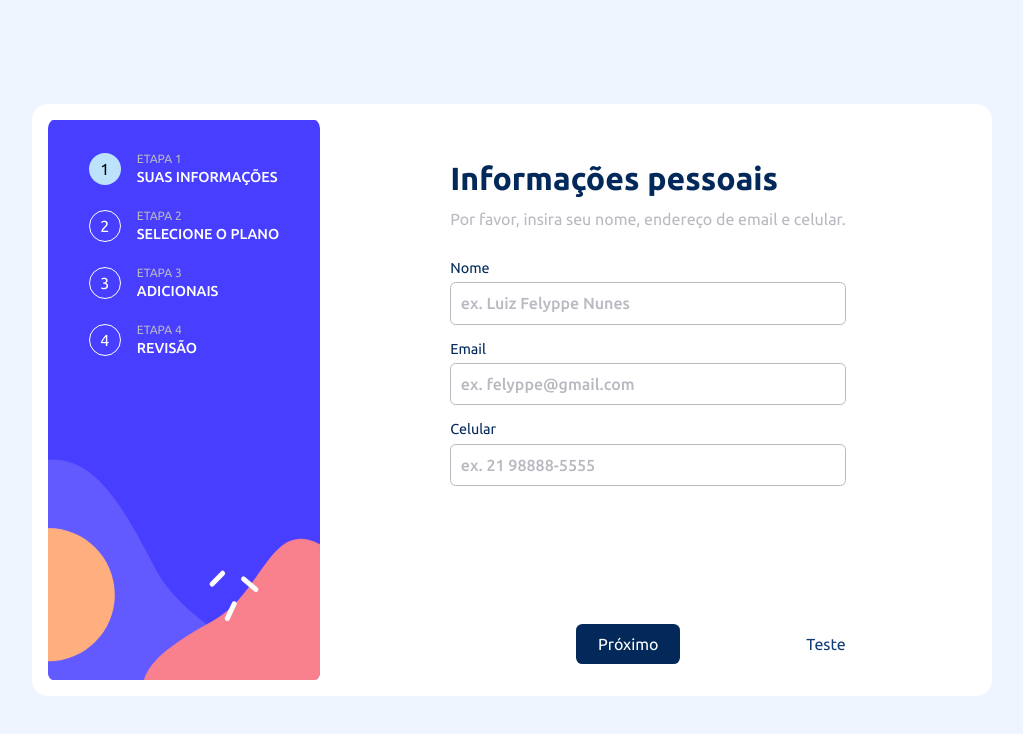
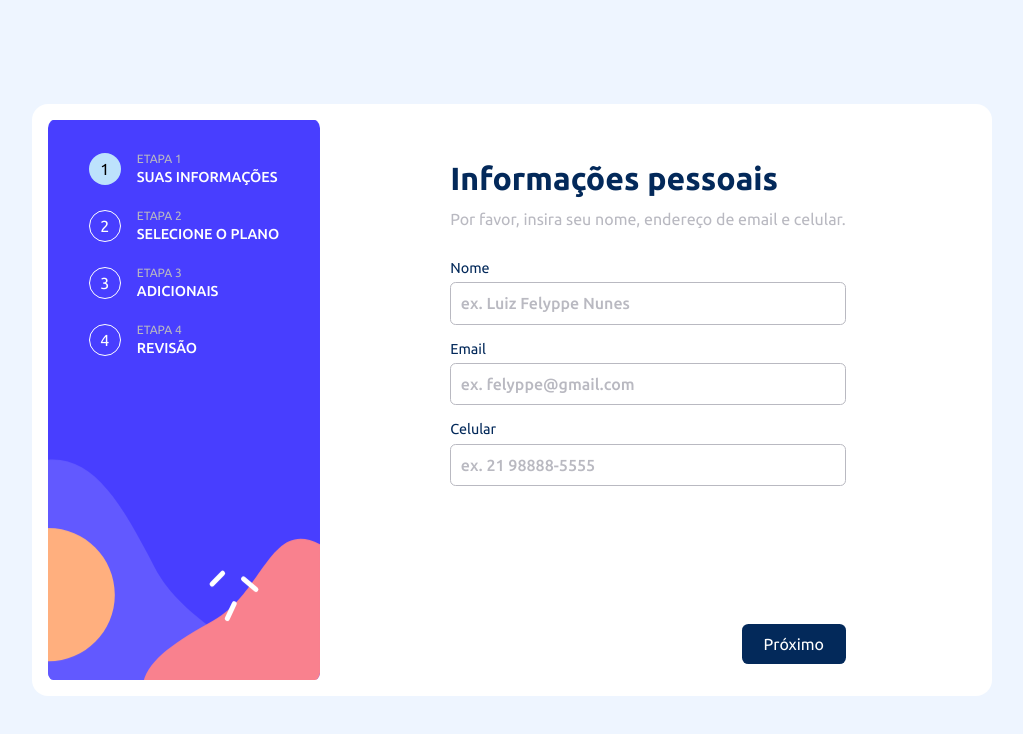
Before and after one commit to Felyppe1/multi-step-form, a React (Vite) app: page / in a window 1280 px wide. Shown: the top 734 px of the page, without its empty margins (128-1151 px from the left). Built offline with nearby package versions, Linux system fonts and the light colour scheme; the HTML template or start-up script is replaced by a standard one.

Commit message:
feat: form context

```diff
--- a/src/App.tsx
+++ b/src/App.tsx
@@ -3,15 +3,18 @@ import { Router } from './Router'
 import { ThemeProvider } from 'styled-components'
 import { GlobalStyles } from './styles/global'
 import { DefaultTheme } from './styles/themes/DefaultTheme'
+import { FormDataContextProvider } from './contexts/FormDataContext'
 
 function App() {
   return (
+    <FormDataContextProvider>
       <ThemeProvider theme={DefaultTheme}>
         <BrowserRouter>
           <Router />
         </BrowserRouter>
         <GlobalStyles />
       </ThemeProvider>
+    </FormDataContextProvider>
   )
 }
 
--- /dev/null
+++ b/src/contexts/FormDataContext.tsx
@@ -0,0 +1,53 @@
+import { createContext, useState } from "react"
+
+interface FormDataContextProps {
+    stepOneData: StepOneDataProps | undefined
+    saveStepOneData(data: StepOneDataProps): void
+    setStepOneData(data: StepOneDataProps): void
+    // name: string
+    // setName(name: string): void
+    // email: string
+    // setEmail(email: string): void
+    // cellphone: string
+    // setCellphone(cellphone: string): void
+}
+
+interface StepOneDataProps {
+    name: string
+    email: string
+    cellphone: string
+}
+
+export const FormDataContext = createContext({} as FormDataContextProps)
+
+export function FormDataContextProvider({ children }: { children: React.ReactNode}) {
+    const [stepOneData, setStepOneData] = useState<StepOneDataProps>()
+
+    function saveStepOneData({ name, email, cellphone }: StepOneDataProps) {
+        setStepOneData({name, email, cellphone})
+    }
+
+    // const [ name, setName ] = useState('')
+    // const [ email, setEmail ] = useState('')
+    // const [ cellphone, setCellphone ] = useState('')
+
+    console.log(stepOneData)
+
+    return (
+        <FormDataContext.Provider
+            value={{
+                saveStepOneData,
+                stepOneData,
+                setStepOneData,
+                // name,
+                // setName,
+                // email,
+                // setEmail,
+                // cellphone,
+                // setCellphone
+            }}
+        >
+            { children }
+        </FormDataContext.Provider>
+    )
+}
--- a/src/pages/StepOne/index.tsx
+++ b/src/pages/StepOne/index.tsx
@@ -1,10 +1,11 @@
-import { NavLink } from "react-router-dom"
-import { Container, SubContainer, FieldDiv, Input, LabelDiv, Label, Error, SubText, Form, BottomDiv } from "./styles"
-import { NextLink } from "../../components/NextLink"
+import { NavLink, useNavigate } from "react-router-dom"
+import * as S from "./styles"
 import { useForm } from "react-hook-form"
 import * as zod from 'zod'
 import { zodResolver } from "@hookform/resolvers/zod"
-import { useRef } from "react"
+import { useContext } from "react"
+import { SubmitButton } from "../../styles/SubmitButton"
+import { FormDataContext } from "../../contexts/FormDataContext"
 
 const StepOneValidationSchema = zod.object({
     name: zod.string().min(1, 'Nome é obrigatório'),
@@ -15,6 +16,8 @@ const StepOneValidationSchema = zod.object({
 type StepOneData = zod.infer<typeof StepOneValidationSchema>
 
 export function StepOne() {
+    const { saveStepOneData } = useContext(FormDataContext)
+
     const { register, handleSubmit, formState: {errors} } = useForm({
         resolver: zodResolver(StepOneValidationSchema),
         defaultValues: {
@@ -24,70 +27,70 @@ export function StepOne() {
         }
     })
 
-    const errorRef = useRef<HTMLSpanElement | null>(null)
-
-    console.log(!!errors.name?.message)
+    const navigate = useNavigate()
 
     function getStepOneData(data: StepOneData) {
-        console.log(data)
+        if (StepOneValidationSchema.safeParse(data)) {
+            saveStepOneData(data)
+            navigate('/plano')
+        }
     }
 
     return (
-        <Container>
-            <SubContainer>
+        <S.Container>
+            <S.SubContainer>
                 <div>
                     <h1>Informações pessoais</h1>
-                    <SubText>Por favor, insira seu nome, endereço de email e celular.</SubText>
+                    <S.SubText>Por favor, insira seu nome, endereço de email e celular.</S.SubText>
 
-                    <Form onSubmit={handleSubmit(getStepOneData)}>
-                        <FieldDiv>
-                            <LabelDiv>
-                                <Label htmlFor="name">Nome</Label>
-                                {errors.name && <Error ref={errorRef} >{errors.name.message}</Error>}
-                            </LabelDiv>
-                            <Input
+                    <S.Form onSubmit={handleSubmit(getStepOneData)}>
+                        <S.FieldDiv>
+                            <S.LabelDiv>
+                                <S.Label htmlFor="name">Nome</S.Label>
+                                {errors.name && <S.Error>{errors.name?.message}</S.Error>}
+                            </S.LabelDiv>
+                            <S.Input
                                 {...register('name')}
-                                isInvalid={!!errors.name?.message}
+                                $isInvalid={!!errors.name?.message}
                                 type="text"
                                 placeholder="ex. Luiz Felyppe Nunes"
                                 id="name"
                             />
-                        </FieldDiv>
-                        <FieldDiv>
-                            <LabelDiv>
-                                <Label htmlFor="email">Email</Label>
-                                {errors?.email && <Error>{errors.email.message}</Error>}
-                            </LabelDiv>
-                            <Input
+                        </S.FieldDiv>
+                        <S.FieldDiv>
+                            <S.LabelDiv>
+                                <S.Label htmlFor="email">Email</S.Label>
+                                {errors?.email && <S.Error>{errors.email?.message}</S.Error>}
+                            </S.LabelDiv>
+                            <S.Input
                                 {...register('email')}
-                                isInvalid={!!errors.email?.message}
+                                $isInvalid={!!errors.email?.message}
                                 type="email"
                                 placeholder="ex. felyppe@gmail.com"
                                 id="email"
                             />
-                        </FieldDiv>
-                        <FieldDiv>
-                            <LabelDiv>
-                                <Label htmlFor="cellphone">Celular</Label>
-                                {errors?.cellphone && <Error>{errors?.cellphone.message}</Error>}
-                            </LabelDiv>
-                            <Input
+                        </S.FieldDiv>
+                        <S.FieldDiv>
+                            <S.LabelDiv>
+                                <S.Label htmlFor="cellphone">Celular</S.Label>
+                                {errors?.cellphone && <S.Error>{errors.cellphone?.message}</S.Error>}
+                            </S.LabelDiv>
+                            <S.Input
                                 {...register('cellphone')}
-                                isInvalid={!!errors.cellphone?.message}
+                                $isInvalid={!!errors.cellphone?.message}
                                 type="text"
                                 placeholder="ex. 21 98888-5555"
                                 id="cellphone"
                             />
-                        </FieldDiv>
+                        </S.FieldDiv>
                         <input hidden type="submit" value="" />
-                    </Form>
+                    </S.Form>
                 </div>
-                <BottomDiv>
+                <S.BottomDiv>
                     <NavLink to='/'></NavLink>
-                    <NextLink to='/plano'>Próximo</NextLink>
-                    <button onClick={handleSubmit(getStepOneData)}>Teste</button>
-                </BottomDiv>
-            </SubContainer>
-        </Container>
+                    <SubmitButton onClick={handleSubmit(getStepOneData)}>Próximo</SubmitButton>
+                </S.BottomDiv>
+            </S.SubContainer>
+        </S.Container>
     )
 }
--- a/src/pages/StepOne/styles.ts
+++ b/src/pages/StepOne/styles.ts
@@ -1,7 +1,7 @@
 import { styled, keyframes } from "styled-components";
 
 interface InputProps {
-    isInvalid?: boolean
+    $isInvalid?: boolean
 }
 
 export const Container = styled.div`
@@ -53,12 +53,12 @@ export const Input = styled.input<InputProps>`
     padding: 0.7rem 0.6rem;
     font-weight: 500;
     border-radius: 0.35rem;
-    border: 1px solid ${props => props.isInvalid ? props.theme.errorText :props.theme.subText};
+    border: 1px solid ${props => props.$isInvalid ? props.theme.errorText :props.theme.subText};
     margin-top: 0.4rem;
     width: 100%;
 
     &:focus {
-        box-shadow: 0 0 0 .6px ${props => props.isInvalid ? props.theme.errorText : props.theme.bgButton};
+        box-shadow: 0 0 0 .6px ${props => props.$isInvalid ? props.theme.errorText : props.theme.bgButton};
     }
 
     &::placeholder {
@@ -67,7 +67,7 @@ export const Input = styled.input<InputProps>`
 `
 
 export const FieldDiv = styled.div`
-    margin-top: 1rem
+    margin-top: 1rem;
 `
 
 export const BottomDiv = styled.div`
--- /dev/null
+++ b/src/styles/SubmitButton.ts
@@ -0,0 +1,18 @@
+import { styled } from "styled-components";
+
+export const SubmitButton = styled.button`
+    display: flex;
+    justify-content: center;
+    align-items: center;
+    height: 2.5rem;
+    width: 6.5rem;
+    background-color: ${props => props.theme.bgButton};
+    color: white;
+    border-radius: 0.4rem;
+    font-size: 1rem;
+    cursor: pointer;
+
+    &:hover, &:focus {
+        background-color: ${props => props.theme.hoverButton};
+    }
+`
```
Lines whose indentation alone changed are shown as unchanged.
